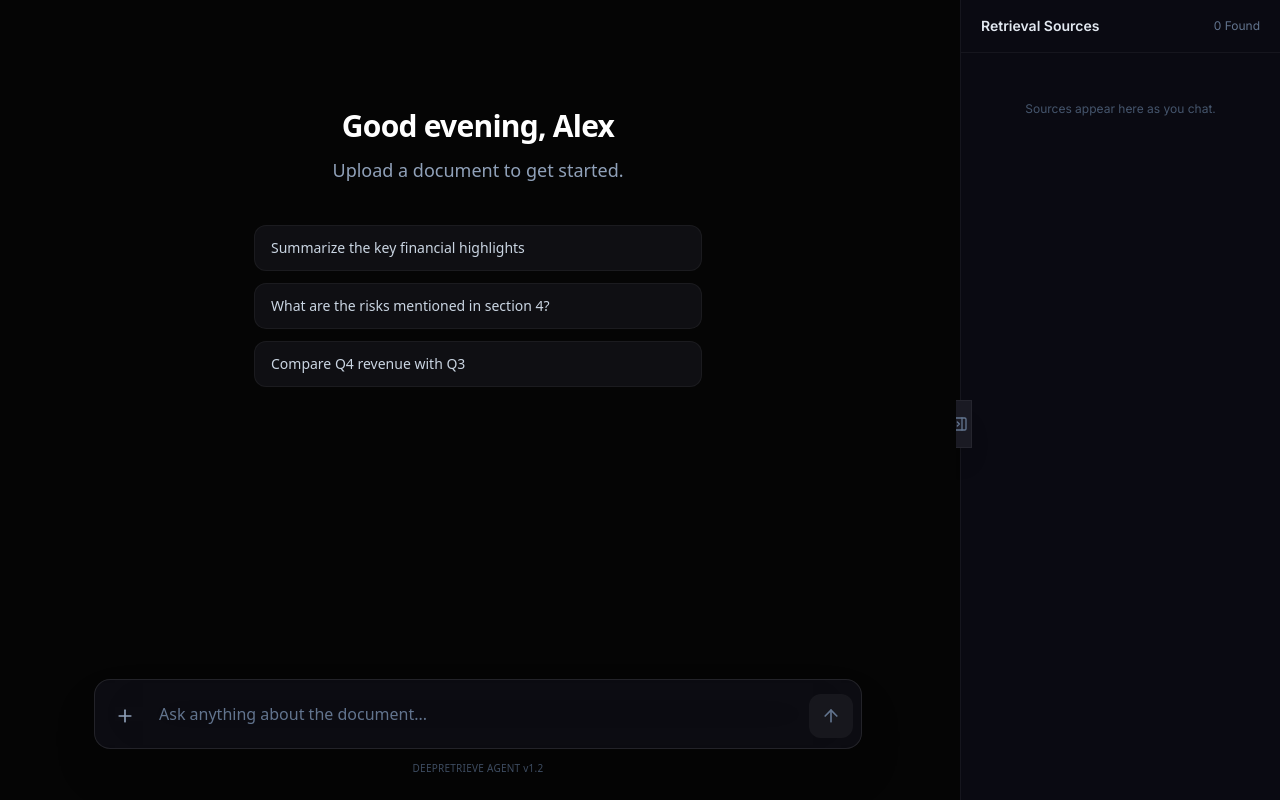
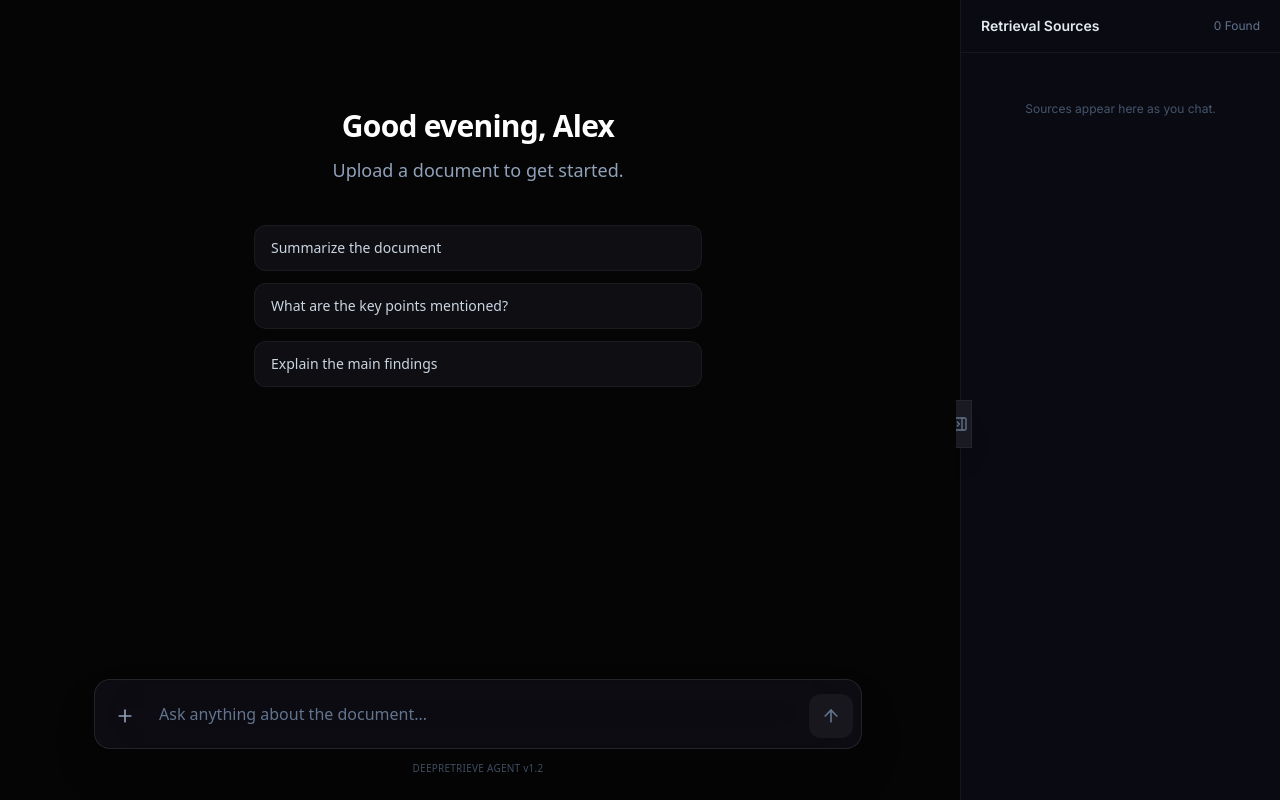
Before and after one commit to Hariprasaadh/DeepRetrieve, a React (Vite) app in the folder frontend/: page /chat in a window 1280 px wide. Built offline with nearby package versions, Linux system fonts and the light colour scheme.

Commit message:
fix: change static writeups

```diff
--- a/frontend/src/components/chat/ChatPanel.jsx
+++ b/frontend/src/components/chat/ChatPanel.jsx
@@ -20,9 +20,9 @@ function ChatPanel({ onSourcesUpdate }) {
 
     // Suggested questions for the Hero section
     const suggestions = [
-        "Summarize the key financial highlights",
-        "What are the risks mentioned in section 4?",
-        "Compare Q4 revenue with Q3",
+        "Summarize the document",
+        "What are the key points mentioned?",
+        "Explain the main findings",
     ];
 
     const handleSend = async (e) => {
```
